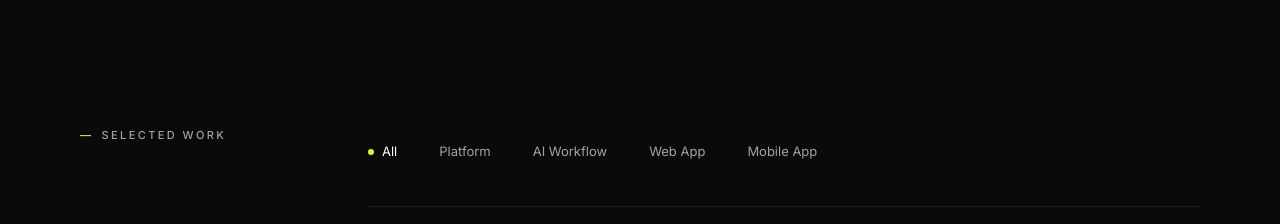
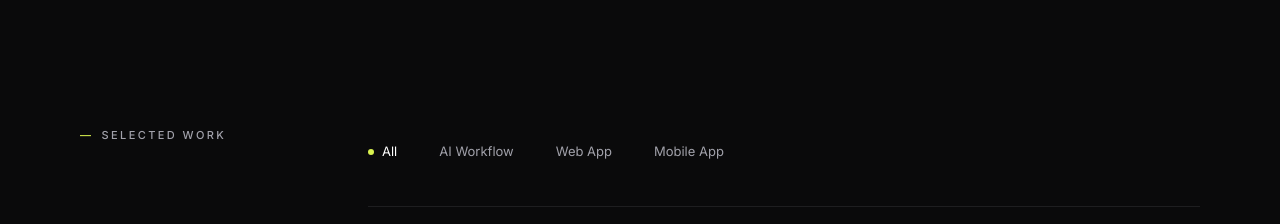
Before and after one commit to ShafnyHadhy/shafny-hadhy, a React (Vite) app: page / in a window 1280 px wide. Shown: the part 1360-1584 px from the top of the page. Built offline with nearby package versions, Linux system fonts and the light colour scheme.

Commit message:
update: platform filter removed

```diff
--- a/src/data/projects.js
+++ b/src/data/projects.js
@@ -4,7 +4,7 @@ export const projects = [
         title: "Atlas Workflow Automation",
         does: "Visual workflow platform for building, running and monitoring business automations.",
         solved: "Teams needed repeatable workflows without a custom engineering project for each process.",
-        category: "Platform",
+        category: "AI Workflow",
         eyebrow: "Multi-tenant product",
         problem: "Businesses need repeatable workflows without turning every process into a custom engineering project.",
         solution: "A visual workflow platform for building, executing, and monitoring reliable business automations.",
@@ -191,4 +191,4 @@ export const projects = [
     }
 ];
 
-export const categories = ["All", "Platform", "AI Workflow", "Web App", "Mobile App"];
+export const categories = ["All", "AI Workflow", "Web App", "Mobile App"];
```
